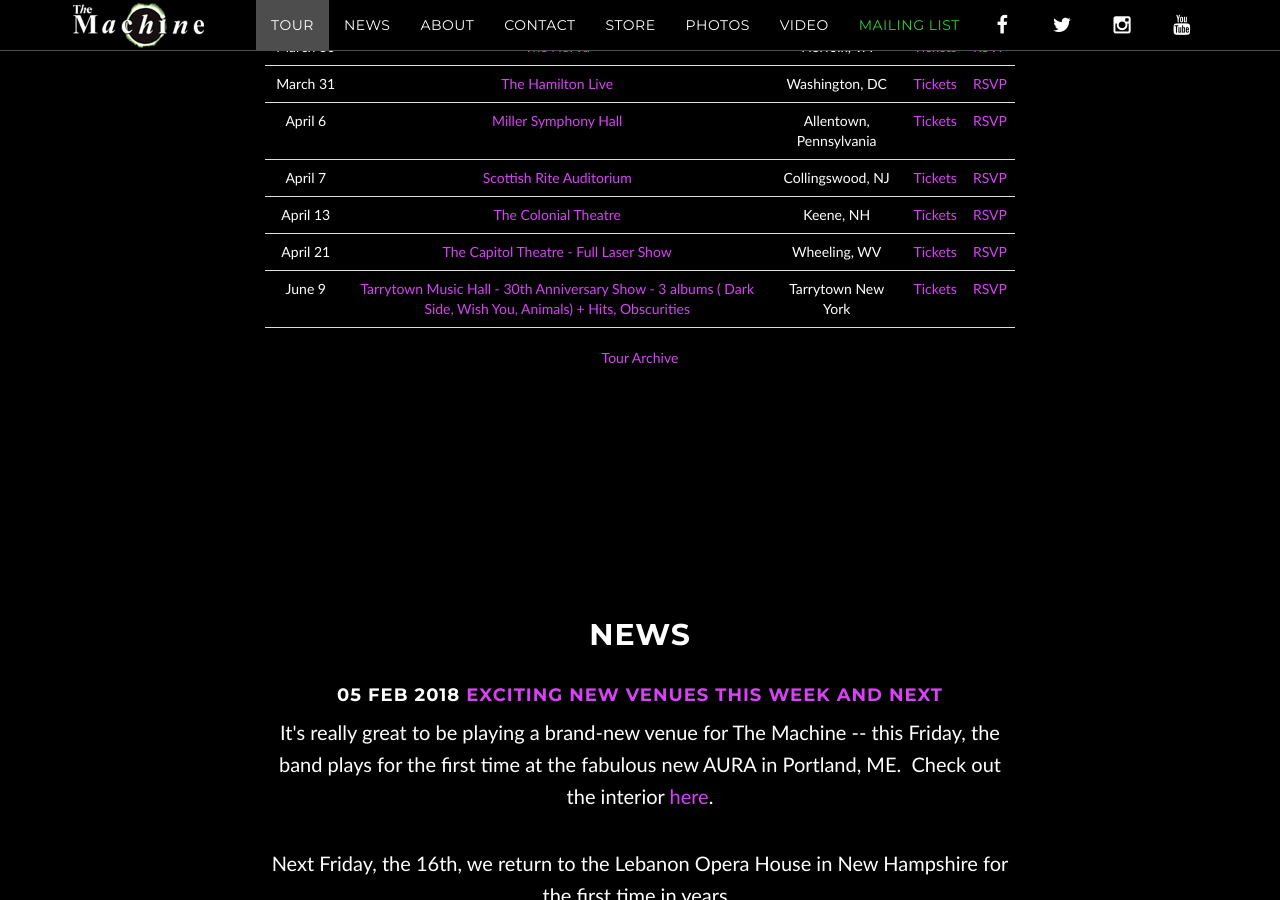
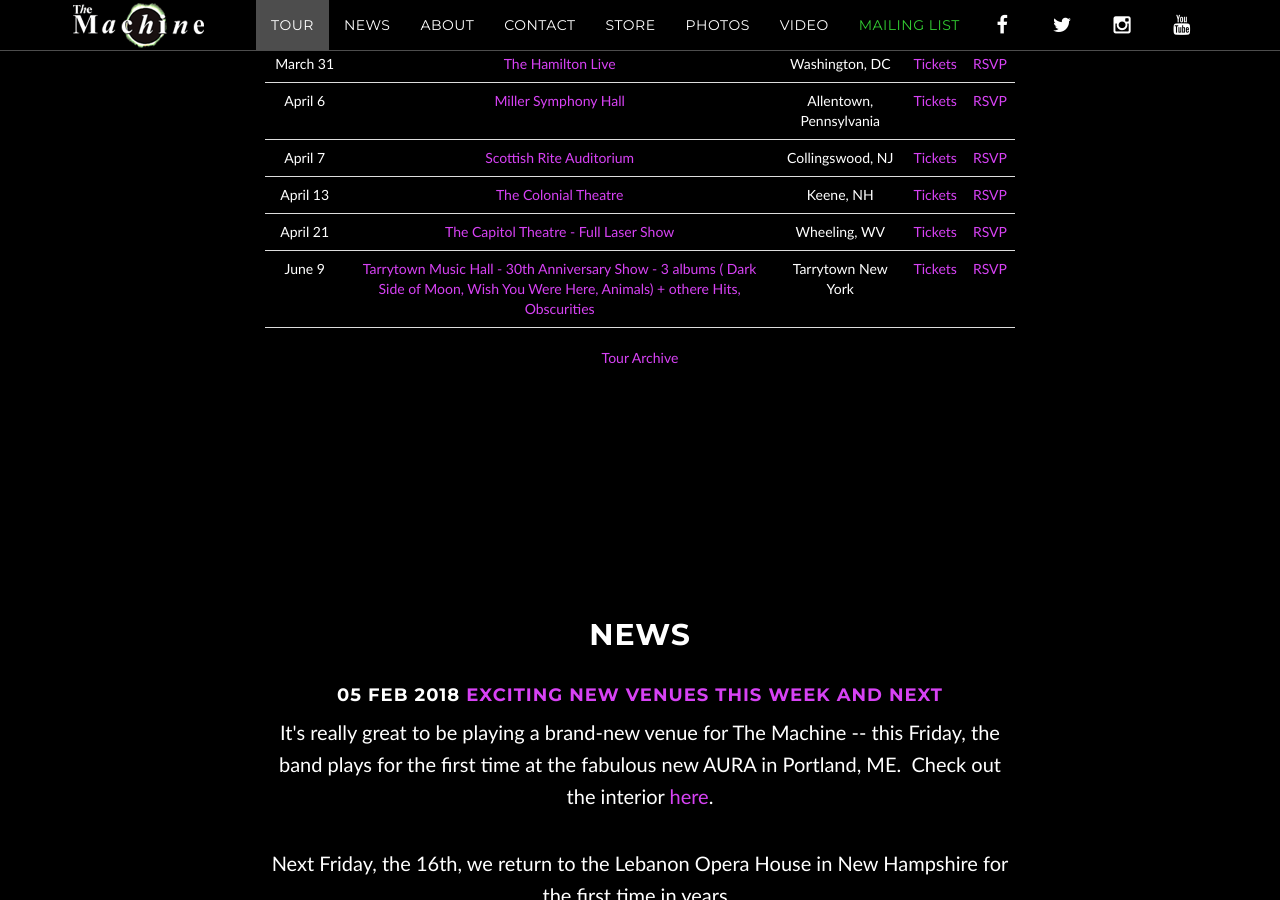
Before and after one commit to machineweb/machineweb.github.io, a Jekyll site: the page built from index.html, in a window 1280 px wide and 900 px high, scrolled down 1446 px. Built offline with Jekyll 4.4.1, drawn with Linux system fonts in a browser that asks for light colours; comment, search, counter and statistics services are not loaded.

Commit message:
Updated tour

```diff
--- a/_data/tour.yml
+++ b/_data/tour.yml
@@ -3340,7 +3340,7 @@
     order: "1522468800000"
 
   - date: "June 9 2018"
-    venue: "Tarrytown Music Hall - 30th Anniversary Show - 3 albums ( Dark Side, Wish You, Animals)  + Hits, Obscurities"
+    venue: "Tarrytown Music Hall - 30th Anniversary Show - 3 albums ( Dark Side of Moon, Wish You Were Here, Animals)  + othere Hits, Obscurities"
     venue-url: "https://tickets.tarrytownmusichall.org/"
     location: "Tarrytown New York"
     tickets-url: "https://tickets.tarrytownmusichall.org/"
```
